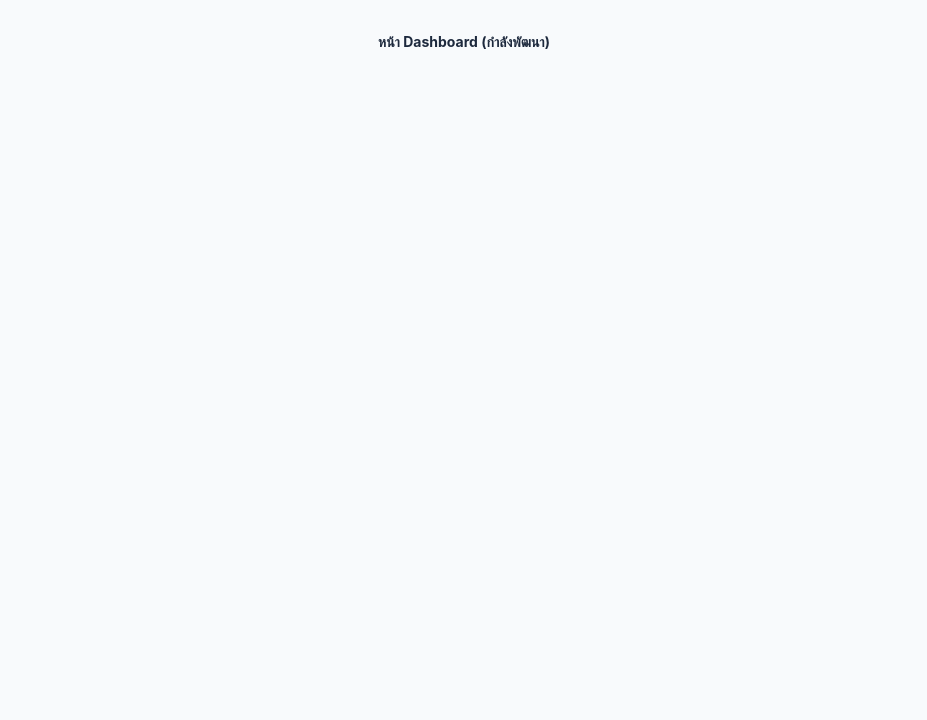
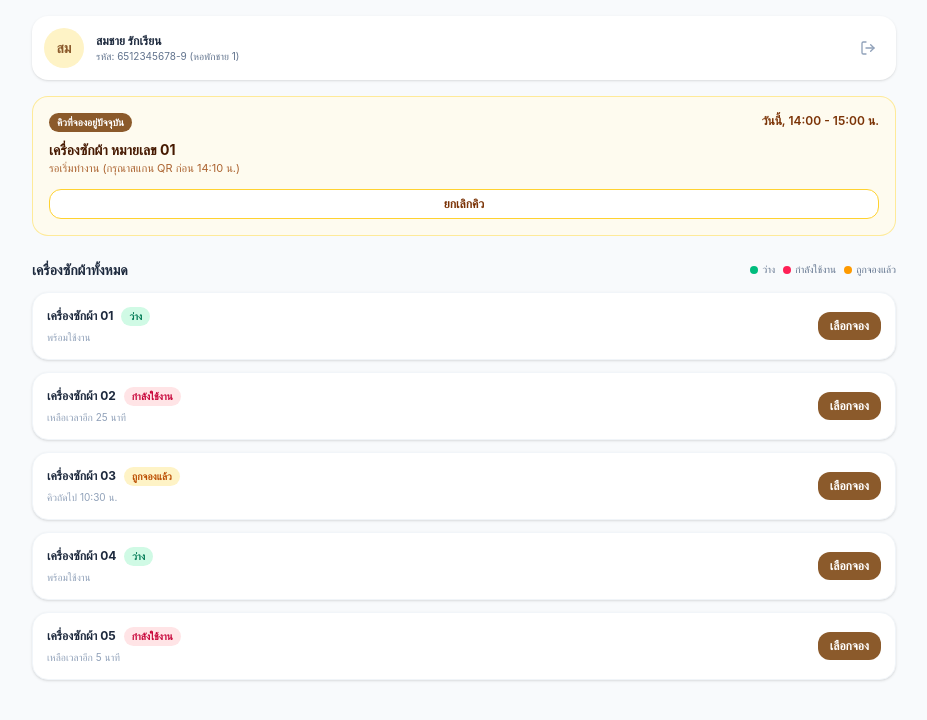
Before and after one commit to Kitsanapong-F/washq, a React (Vite) app in the folder frontend/: page /dashboard in a window 1280 px wide. Shown: the top 720 px of the page, without its empty margins (176-1103 px from the left). Built offline with nearby package versions, Linux system fonts and the light colour scheme.

Commit message:
dashboard

```diff
--- a/frontend/src/App.jsx
+++ b/frontend/src/App.jsx
@@ -1,6 +1,6 @@
 import { BrowserRouter as Router, Routes, Route, Navigate } from 'react-router-dom';
 import Login from './pages/Login';
-
+import Dashboard from './pages/Dashboard';
 export default function App() {
   return (
     <Router>
@@ -8,7 +8,7 @@ export default function App() {
         <Routes>
           <Route path="/" element={<Navigate to="/login" replace />} />
           <Route path="/login" element={<Login />} />
-          <Route path="/dashboard" element={<div className="p-8 text-center text-sm font-bold">หน้า Dashboard (กำลังพัฒนา)</div>} />
+          <Route path="/dashboard" element={<Dashboard />} />
           <Route path="/admin/dashboard" element={<div className="p-8 text-center text-sm font-bold">หน้า Admin Dashboard (กำลังพัฒนา)</div>} />
         </Routes>
       </div>
--- /dev/null
+++ b/frontend/src/pages/Dashboard.jsx
@@ -0,0 +1,112 @@
+import React, { useState } from 'react';
+import { useNavigate } from 'react-router-dom';
+import { LogOut } from 'lucide-react';
+
+export default function Dashboard() {
+  const navigate = useNavigate();
+
+  // จำลองข้อมูล Active Booking
+  const [activeBooking, setActiveBooking] = useState({
+    id: 'BK-001',
+    machineName: 'เครื่องซักผ้า หมายเลข 01',
+    timeSlot: 'วันนี้, 14:00 - 15:00 น.',
+    note: 'รอเริ่มทำงาน (กรุณาสแกน QR ก่อน 14:10 น.)'
+  });
+
+  // จำลองข้อมูลรายการเครื่องซักผ้า
+  const [machines] = useState([
+    { id: 1, name: 'เครื่องซักผ้า 01', type: 'ฝาหน้า 10kg', status: 'available', text: 'พร้อมใช้งาน' },
+    { id: 2, name: 'เครื่องซักผ้า 02', type: 'ฝาหน้า 10kg', status: 'in_use', text: 'เหลือเวลาอีก 25 นาที' },
+    { id: 3, name: 'เครื่องซักผ้า 03', type: 'ฝาบน 12kg', status: 'booked', text: 'คิวถัดไป 10:30 น.' },
+    { id: 4, name: 'เครื่องซักผ้า 04', type: 'ฝาบน 12kg', status: 'available', text: 'พร้อมใช้งาน' },
+    { id: 5, name: 'เครื่องซักผ้า 05', type: 'ฝาบน 14kg', status: 'in_use', text: 'เหลือเวลาอีก 5 นาที' },
+  ]);
+
+  const renderStatusBadge = (status) => {
+    switch (status) {
+      case 'available':
+        return <span className="text-[10px] px-2 py-0.5 rounded-full bg-emerald-100 text-emerald-700 font-semibold">ว่าง</span>;
+      case 'in_use':
+        return <span className="text-[10px] px-2 py-0.5 rounded-full bg-rose-100 text-rose-700 font-semibold">กำลังใช้งาน</span>;
+      case 'booked':
+        return <span className="text-[10px] px-2 py-0.5 rounded-full bg-amber-100 text-amber-700 font-semibold">ถูกจองแล้ว</span>;
+      default:
+        return null;
+    }
+  };
+
+  return (
+    <div className="max-w-md md:max-w-4xl mx-auto min-h-screen bg-slate-50 p-4">
+      {/* Header Profile */}
+      <div className="flex items-center justify-between bg-white p-3 rounded-2xl shadow-sm mb-4">
+        <div className="flex items-center gap-3">
+          <div className="w-10 h-10 bg-amber-100 rounded-full flex items-center justify-center text-[#8B5A2B] font-bold text-sm">
+            สม
+          </div>
+          <div>
+            <h3 className="text-xs font-bold text-slate-800">สมชาย รักเรียน</h3>
+            <p className="text-[10px] text-slate-500">รหัส: 6512345678-9 (หอพักชาย 1)</p>
+          </div>
+        </div>
+        <button
+          onClick={() => navigate('/login')}
+          className="p-2 text-slate-400 hover:text-slate-600 transition-colors"
+        >
+          <LogOut className="w-4 h-4" />
+        </button>
+      </div>
+
+      {/* Active Booking Banner (ถ้ามีคิว) */}
+      {activeBooking && (
+        <div className="bg-amber-50/80 border border-amber-200/80 rounded-2xl p-4 mb-6">
+          <div className="flex justify-between items-start mb-2">
+            <span className="text-[10px] font-bold bg-[#8B5A2B] text-white px-2 py-0.5 rounded-full">
+              คิวที่จองอยู่ปัจจุบัน
+            </span>
+            <span className="text-xs text-amber-900 font-semibold">{activeBooking.timeSlot}</span>
+          </div>
+          <h4 className="text-sm font-bold text-amber-950">{activeBooking.machineName}</h4>
+          <p className="text-[11px] text-amber-800/80 mb-3">{activeBooking.note}</p>
+          <button
+            onClick={() => setActiveBooking(null)}
+            className="w-full py-1.5 bg-white border border-amber-300 text-amber-900 text-xs font-bold rounded-xl hover:bg-amber-100 transition-all"
+          >
+            ยกเลิกคิว
+          </button>
+        </div>
+      )}
+
+      {/* Machine List */}
+      <div>
+        <div className="flex justify-between items-center mb-3">
+          <h3 className="text-sm font-bold text-slate-800">เครื่องซักผ้าทั้งหมด</h3>
+          <div className="flex gap-2 text-[10px] text-slate-500">
+            <span className="flex items-center gap-1"><span className="w-2 h-2 bg-emerald-500 rounded-full"></span>ว่าง</span>
+            <span className="flex items-center gap-1"><span className="w-2 h-2 bg-rose-500 rounded-full"></span>กำลังใช้งาน</span>
+            <span className="flex items-center gap-1"><span className="w-2 h-2 bg-amber-500 rounded-full"></span>ถูกจองแล้ว</span>
+          </div>
+        </div>
+
+        <div className="space-y-3">
+          {machines.map((m) => (
+            <div key={m.id} className="bg-white p-3.5 rounded-2xl shadow-sm border border-slate-100 flex items-center justify-between">
+              <div>
+                <div className="flex items-center gap-2 mb-1">
+                  <h4 className="text-xs font-bold text-slate-800">{m.name}</h4>
+                  {renderStatusBadge(m.status)}
+                </div>
+                <p className="text-[10px] text-slate-400">{m.text}</p>
+              </div>
+              <button
+                onClick={() => navigate(`/time-slots/${m.id}`)}
+                className="px-3 py-1.5 bg-[#8B5A2B] text-white text-xs font-semibold rounded-xl hover:bg-[#724822] transition-all"
+              >
+                เลือกจอง
+              </button>
+            </div>
+          ))}
+        </div>
+      </div>
+    </div>
+  );
+}
```
